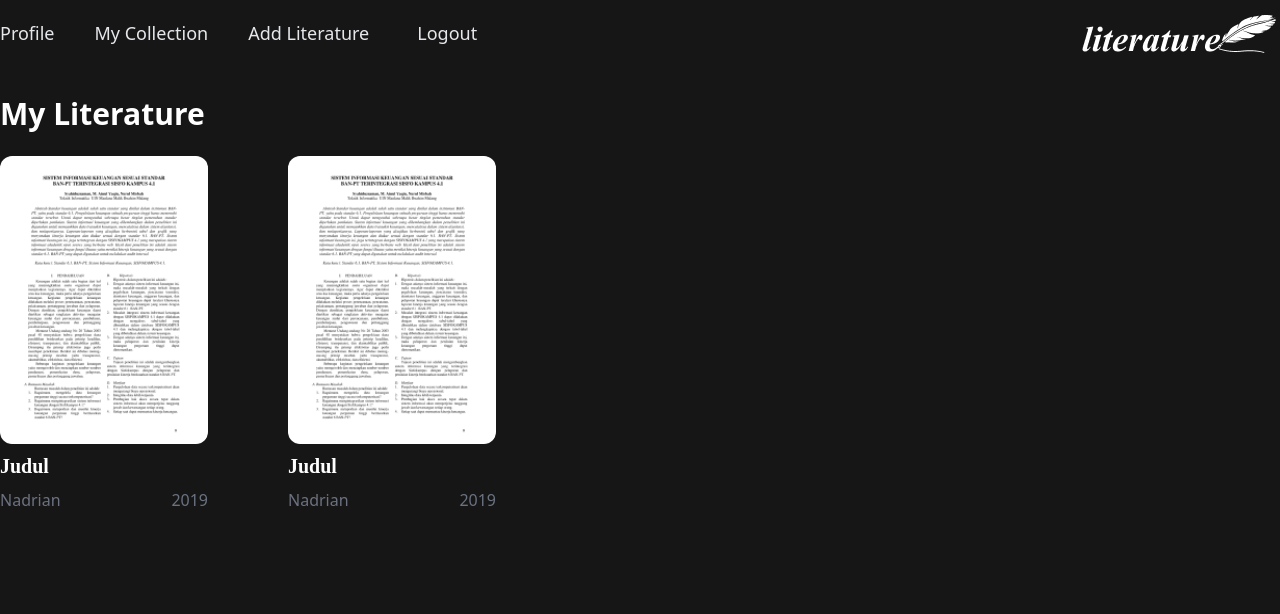
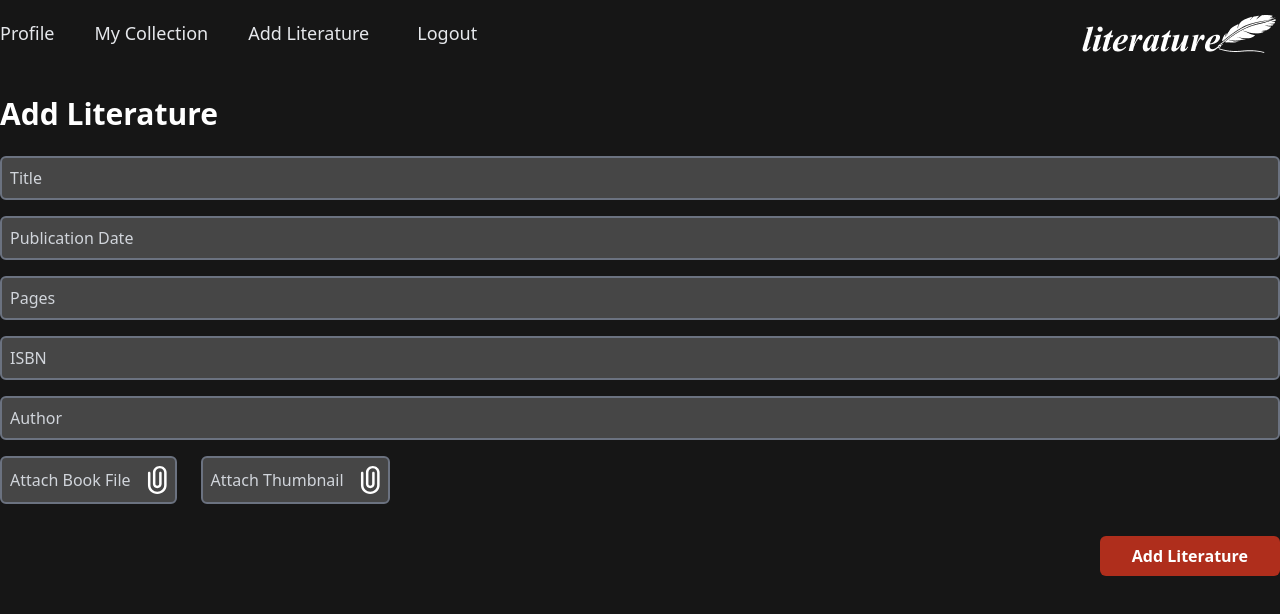
Before and after one commit to nadrianfikri/react-literature-project, a React (Create React App) app: page / in a window 1280 px wide. Shown: the top 614 px of the page. Built offline with nearby package versions, Linux system fonts and the light colour scheme.

Commit message:
done add data pages

```diff
--- a/src/App.js
+++ b/src/App.js
@@ -1,4 +1,4 @@
-import { Landing, Home, SearchPage, Profile, Collection } from './pages';
+import { Landing, Home, SearchPage, Profile, Collection, AddLiterature } from './pages';
 
 function App() {
   return (
@@ -7,7 +7,8 @@ function App() {
       {/* <Home /> */}
       {/* <SearchPage /> */}
       {/* <Profile /> */}
-      <Collection />
+      {/* <Collection /> */}
+      <AddLiterature />
     </div>
   );
 }
--- a/src/components/atoms/Form.js
+++ b/src/components/atoms/Form.js
@@ -8,6 +8,8 @@ function Input(props) {
         placeholder={props.placeholder}
         name={props.name}
         value={props.value}
+        onFocus={props.onFocus}
+        ref={props.ref}
         required
       />
     </>
@@ -37,16 +39,14 @@ function Option(props) {
   );
 }
 
-function InputImage(props) {
+function InputFile(props) {
   return (
-    <div className="form-group space-y-2 pb-20">
-      <label htmlFor={props.labelFor} className="font-bold text-lg">
-        {props.labelName}
+    <div>
+      <label htmlFor={props.name} className={`p-2 w-max flex items-center gap-4 bg-input text-gray-300 rounded-md focus:outline-none border-2 border-gray-500 placeholder-gray-300 cursor-pointer ${props.className}`}>
+        {props.text}
+        <img className="w-5 h-7" src="/assets/icons/attach.svg" alt="icon" />
       </label>
-      <label htmlFor={props.labelFor} className="w-max text-yellow-500 bg-gray-200 rounded-md text-lg flex gap-10 cursor-pointer p-2 border-2 border-gray-300">
-        Attach Here <img src="/assets/icons/attach.svg" alt="icon" />
-      </label>
-      <input onChange={props.onChange} type="file" hidden id="images" name="images" multiple />
+      <input onChange={props.onChange} type="file" hidden id={props.name} name={props.name} />
     </div>
   );
 }
@@ -62,4 +62,4 @@ function DirectLink(props) {
   );
 }
 
-export { Input, DirectLink, Select, Option, InputImage };
+export { Input, DirectLink, Select, Option, InputFile };
--- /dev/null
+++ b/src/pages/AddLiterature.js
@@ -0,0 +1,42 @@
+import { useRef } from 'react';
+import Button from '../components/atoms/Button';
+import { Input, InputFile } from '../components/atoms/Form';
+import Header from '../components/organism/Header';
+
+export default function AddLiterature() {
+  const ref = useRef();
+  return (
+    <div>
+      <Header />
+      <main className="pt-24 bg-primary flex justify-center min-h-screen ">
+        <div className="container flex flex-col gap-10 px-6 md:px-0 ">
+          <section className="space-y-6">
+            <header className="text-3xl text-white font-bold">Add Literature</header>
+            <div className="space-y-4">
+              <Input type="text" placeholder="Title" name="title" value={''} onChange={'handleChange'} />
+              <input
+                type="text"
+                placeholder="Publication Date"
+                name="publication_date"
+                onChange={'handleChange'}
+                ref={ref}
+                onFocus={() => (ref.current.type = 'date')}
+                onBlur={() => (ref.current.type = 'date')}
+                className={`p-2 w-full bg-input text-gray-300 rounded-md focus:outline-none border-2 border-gray-500 placeholder-gray-300`}
+              />
+              <Input type="number" placeholder="Pages" name="pages" value={''} onChange={'handleChange'} />
+              <Input type="number" placeholder="ISBN" name="ISBN" value={''} onChange={'handleChange'} />
+              <Input type="text" placeholder="Author" name="author" value={''} onChange={'handleChange'} />
+              <div className="flex gap-6 pb-4">
+                <InputFile name="attach" text="Attach Book File" onChange="handleChange" />
+                <InputFile name="thumbnail" text="Attach Thumbnail" onChange="handleChange" />
+              </div>
+
+              <Button type="button" text="Add Literature" className="bg-danger text-white float-right px-8 font-bold" />
+            </div>
+          </section>
+        </div>
+      </main>
+    </div>
+  );
+}
--- a/src/pages/index.js
+++ b/src/pages/index.js
@@ -3,5 +3,7 @@ import Home from './Home';
 import SearchPage from './SearchPage';
 import Profile from './Profile';
 import Collection from './Collection';
+import AddLiterature from './AddLiterature';
 
-export { Landing, Home, SearchPage, Profile, Collection };
+
+export { Landing, Home, SearchPage, Profile, Collection, AddLiterature };
```
Also changed, not shown: public/assets/icons/attach.svg (added).
